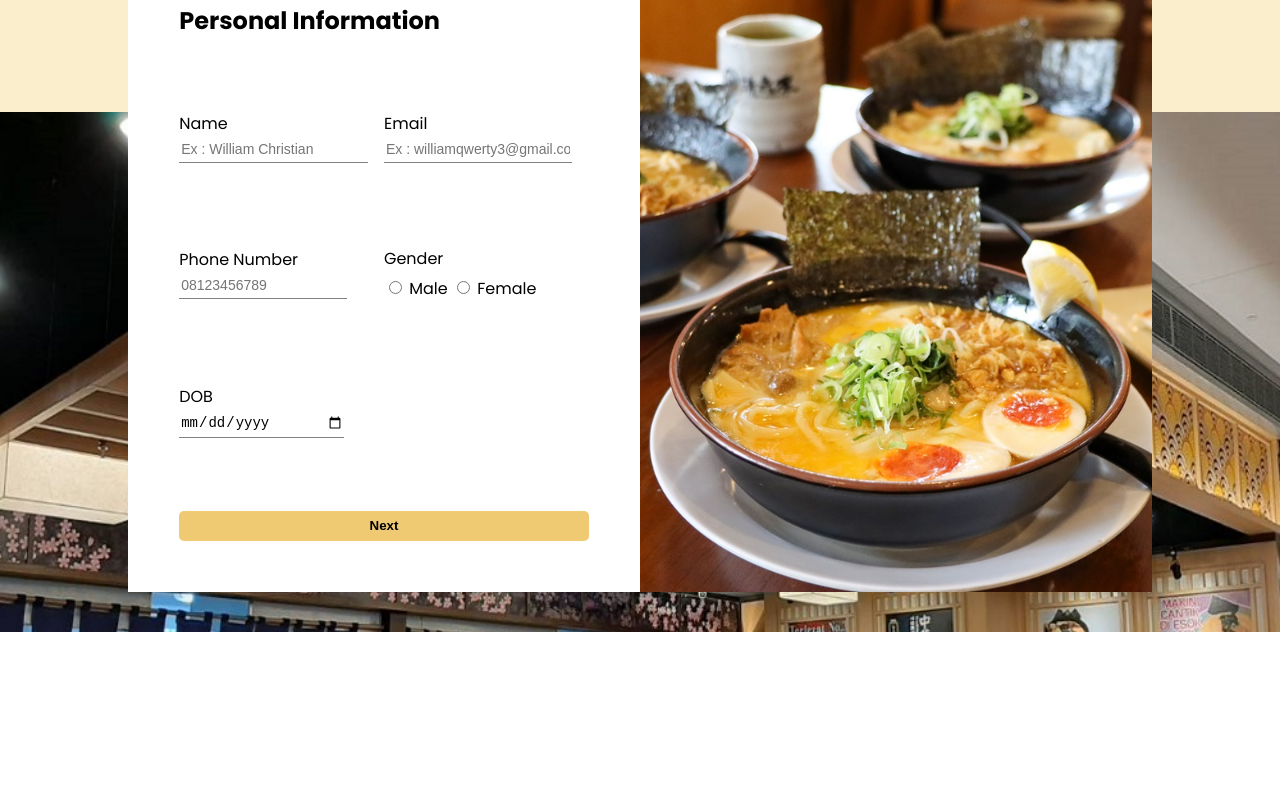
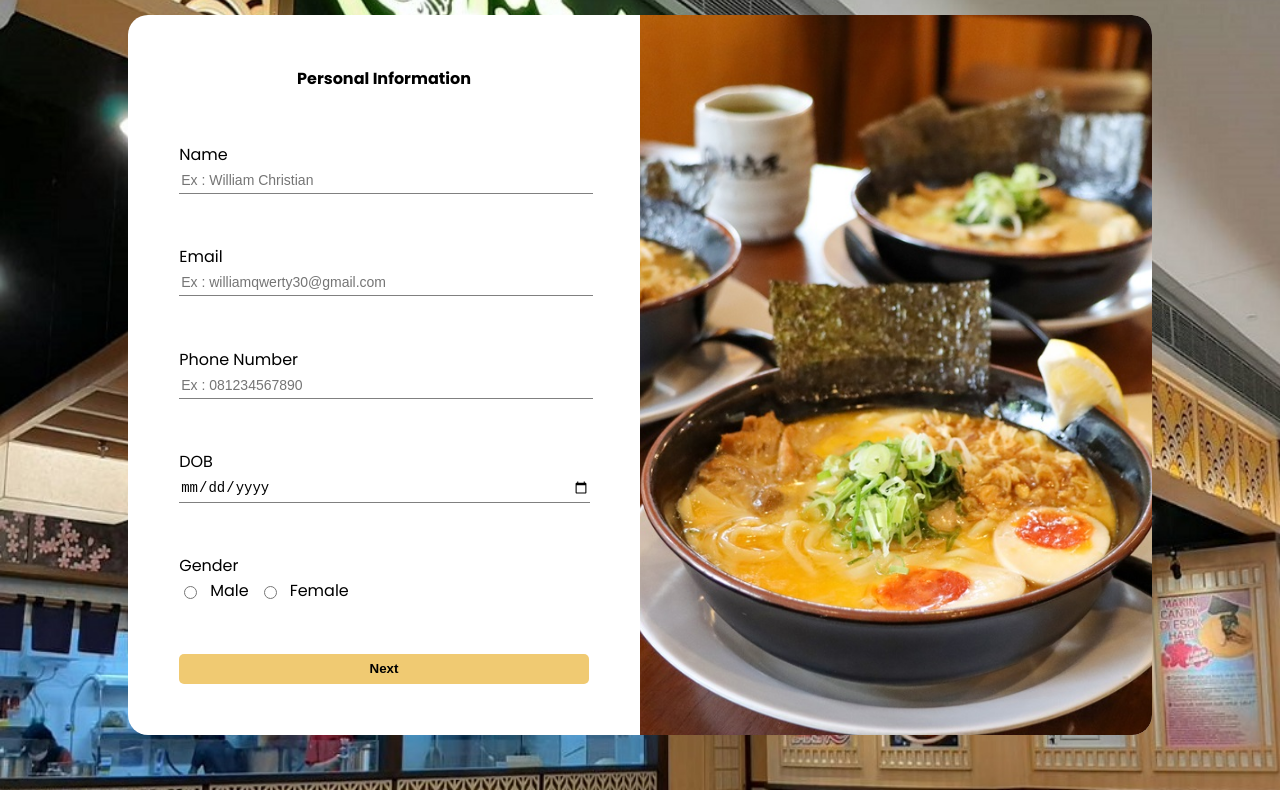
Before and after one commit to axelkrnwn/Xeirock-Ya, a plain HTML site: page register.html in a window 1280 px wide. Shown: the part 185-975 px from the top of the page. Before the commit the page ends 817 px from the top, so only its background shows below. Drawn offline with Linux system fonts and the light colour scheme.

Commit message:
fix : revision register page

```diff
--- a/register.css
+++ b/register.css
@@ -1,21 +1,22 @@
 *{
-    transition: all 0.4s ease;
+    transition: all 0.6s ease;
 }
 #form-1{
     display: flex;
     box-sizing: border-box;
-
+    overflow: hidden;
+    border-radius: 20px;
     background-color: white;
     position: absolute;
     z-index: 10;
     left: 50%;
-    top: 50%;
+    top: 70%;
     transform: translate(-50%, -50%);
     width: 80%;
-    height: 80vh;
+    height: 90vh;
 }
 
-.form-fields, .form-fields2{
+.form-fields{
     box-sizing: border-box;
     padding: 5%;
     width: 50%;
@@ -31,7 +32,6 @@
     width: 50%;
     overflow: hidden;
     height: 100%;
-    position: absolute;
     z-index: 10;
 }
 
@@ -40,6 +40,26 @@
     justify-content: space-between;
     align-items: center;
     width: 100%;
+}
+
+#next-btn, #back-btn, #submit-btn{
+    border: none;
+    background-color: #f0ca72;
+    color: #000000;
+    height: 30px;
+    font-weight: 600;
+    padding-top: 5px;
+    border-radius: 5px;
+    padding-bottom: 5px;
+}
+
+#back-btn, #submit-btn{
+    width: 45%;
+}
+
+#next-btn:hover, #back-btn:hover, #submit-btn:hover{
+    background-color: #250303;
+    color: white;
 }
 
 #next-form, #submit-form{
--- a/register.html
+++ b/register.html
@@ -26,70 +26,80 @@
 </header>
 
 
-<div style="position: relative; height: 150vh; background: url('./asset/location_1.jpg'); background-repeat: no-repeat; background-size: cover; height: 90vh;">
-        <div action="" id = "form-1">
+<div style="position: relative; background: url('./asset/location_1.jpg'); background-repeat: no-repeat; background-size: cover; height: 110vh;">
+</div>
+
+    <form id = "form-1">
         <div class="form-image" id = "form-image">
             <img src="./asset/landing_image.jpg" alt="" style="object-fit: cover; width: 100%; height: 100%;">
         </div>
-            <form class="form-fields" id = "first-form">
-                <h2 style="padding: 0; margin: 0;">Personal Information</h2>
-                <div class="field-line-1">
-                    <div style="width:50%;">
+        <div class="form-fields">
+            <h4 style="text-align: center; padding: 0; margin: 0">Personal Information</h4>
+
+            <div style="width:100%;">
                 <label for="name" style="font-family: 'Poppins';">Name</label><br>
-                        <input type="text" id="name" required style="width: 90%;outline: none; border-top: none; border-left: none; border-right: none; border-bottom: 1px solid gray;  padding-top: 5px; padding-bottom: 5px; font-size: 14px;" placeholder="Ex : William Christian"><br>
+                <input type="text" id="name"  style="width: 100%;outline: none; border-top: none; border-left: none; border-right: none; border-bottom: 1px solid gray;  padding-top: 5px; padding-bottom: 5px; font-size: 14px;" placeholder="Ex : William Christian"><br>
             </div>
-                    <div style="width:50%;  padding-top: 10px; padding-bottom: 10px;">
+
+            <div style="width:100%;">
                 <label for="email" style="font-family: 'Poppins';">Email</label><br>
-                        <input type="email" id="email" required style="width: 90%;outline: none; border-top: none; border-left: none; border-right: none; border-bottom: 1px solid gray;  padding-top: 5px; padding-bottom: 5px;font-size: 14px;" placeholder="Ex : williamqwerty3@gmail.com"><br>
+                <input type="email" id="email"  style="width: 100%;outline: none; border-top: none; border-left: none; border-right: none; border-bottom: 1px solid gray;  padding-top: 5px; padding-bottom: 5px; font-size: 14px;" placeholder="Ex : williamqwerty30@gmail.com"><br>
+            </div>
+
+            <div style="width:100%;">
+                <label for="tel" style="font-family: 'Poppins';">Phone Number</label><br>
+                <input type="tel" id="tel"  style="width: 100%;outline: none; border-top: none; border-left: none; border-right: none; border-bottom: 1px solid gray;  padding-top: 5px; padding-bottom: 5px; font-size: 14px;" placeholder="Ex : 081234567890"><br>
+            </div>
+
+            <div style="width:100%;">
+                <label for="dob" style="font-family: 'Poppins';">DOB</label><br>
+                <input type="date" id="dob"  style="width: 100%;outline: none; border-top: none; border-left: none; border-right: none; border-bottom: 1px solid gray;  padding-top: 5px; padding-bottom: 5px; font-size: 14px;" placeholder="DD/MM/YYYY"><br>
+            </div>
+            <div style="width: 100%; display: flex; flex-direction: column">
+                <h4 style="font-weight: 400; padding: 0; margin: 0">Gender</h4>
+                <div style="width:100%; display: flex; column-gap: 10px; align-items: center">
+                    <input type="radio" name="gender" id = "male"> <label for="male">Male</label>
+                    <input type="radio" name="gender" id = "female"><label for="female">Female</label>
                 </div>
             </div>
-                <div class="field-line-2">
-                    <div style="width:50%; padding-top: 10px; padding-bottom: 10px;">
-                        <label for="tel" style="font-family: 'Poppins';">Phone Number</label><br>
-                        <input type="tel" id="tel" required style="width: 80%;outline: none; border-top: none; border-left: none; border-right: none; border-bottom: 1px solid gray; padding-top: 5px; padding-bottom: 5px;font-size: 14px;" placeholder="08123456789"><br>
+
+
+
+            <button type="button" id="next-btn">Next</button>
+
         </div>
-                    <div style="width:50%; padding-top: 10px; padding-bottom: 10px;">
-                        <label for="gender">Gender</label>
-                        <div style="margin-top: 5px;">
-                            <input type="radio" name="gender" id="male"> <label for="">Male</label>
-                            <input type="radio" name="gender" id="female"> <label for="">Female</label>
-                        </div>
-                    </div>
-                </div>
-                <div class="field-line-3">
-                    <div style="width:50%; padding-top: 10px; padding-bottom: 10px;">
-                        <label for="dob" style="font-family: 'Poppins';">DOB</label><br>
-                        <input type="date" id="dob" required style="width: 80%; border-top: none; border-left: none; border-right: none; outline: none; border-bottom: 1px solid gray; padding-top: 5px; padding-bottom: 5px;font-size: 14px;"><br>
-                    </div>
-                </div>
-            <button id ="next-form">Next</button>
-        </form>
-        <form class="form-fields2" id = "second-form">
-            <div style="width: 100%; padding-top: 10px; padding-bottom: 10px; display: flex; flex-direction: column; justify-content: space-between; height: 100%;">
-                <h2 style="padding: 0; margin: 0;">Membership Detail</h2>
-                <div>
+        <div class="form-fields">
+            <h4 style="text-align: center; padding: 0; margin: 0">Membership Detail</h4>
+            <div style="width:100%;">
                 <label for="type" style="font-family: 'Poppins';">Membership Type</label><br>
-                    <select name="" id="type"  style="width: 80%;outline: none;  border-top: none; border-left: none; border-right: none; border-bottom: 1px solid gray; padding-top: 5px; padding-bottom: 5px;font-size: 14px;">
+                <select name="" id="type"  style="width: 100%;outline: none;  border-top: none; border-left: none; border-right: none; border-bottom: 1px solid gray; padding-top: 5px; padding-bottom: 5px;font-size: 14px;">-->
                     <option value="1">Regular</option>
                     <option value="2">Premium</option>
                     <option value="3">Royal</option>
                 </select>
-                    <div style="width: 50%; padding-top: 10px; padding-bottom: 10px;">
+            </div>
+
+            <div style="width:100%;">
                 <label for="num" style="font-family: 'Poppins';">Membership Duration (in month)</label><br>
-                        <input type="number" id="num" required style="width: 80%; outline: none; border-top: none; border-left: none; border-right: none; border-bottom: 1px solid gray; padding-top: 5px; padding-bottom: 5px;font-size: 14px;" min="6" max="12" value="6"><br>
+                <input type="number" id="num"  style="width: 100%; outline: none; border-top: none; border-left: none; border-right: none; border-bottom: 1px solid gray; padding-top: 5px; padding-bottom: 5px;font-size: 14px;" min="6" max="12" value="6"><br>
+            </div>
+
+            <div style="width:100%;">
+                <label for="reason" style="font-family: 'Poppins';">Reason</label><br>
+                <input id="reason"  style="width: 100%;outline: none; border-top: none; border-left: none; border-right: none; border-bottom: 1px solid gray;  padding-top: 5px; padding-bottom: 5px; font-size: 14px;" placeholder="Ex : Type reason why you want to be membership here.."/><br>
+            </div>
+
+            <div style="display: flex; align-items: center; column-gap: 20px">
+                <input id="check" type="checkbox"  style="font-size: 14px;"/>
+                <label for="check" style="font-family: 'Poppins';">I agree to term and conditions</label><br>
+            </div>
+
+            <div style="display: flex; justify-content: space-between; width: 100%">
+                <button type="button" id="back-btn">Back</button>
+                <button type="submit" id="submit-btn">Submit</button>
             </div>
             </div>
-                <div style="display: flex; flex-direction: column; row-gap: 20px;">
-                    <div>
-                        <input type="checkbox" id="num" required="">
-                        <label for="num" style="font-family: Arial, Helvetica, sans-serif;">I agree to the terms and conditions</label>
-                    </div>
-                    <button id ="submit-form">Submit</button>
-                </div>
-            </div>
-        </fo>
-    </d>
-</div>
+        </form>
 
     <footer style="display: flex; align-items: center; justify-content: center; text-align: center; width: 100%; background-color: #fbeecd; color: #250303; height: 200px;">
         <div>
--- a/register.js
+++ b/register.js
@@ -1,9 +1,13 @@
-document.getElementById('first-form').addEventListener('submit', (e) => {
+document.getElementById('next-btn').addEventListener('click', (e) => {
     e.preventDefault()
-    document.getElementById('form-image').style.left = 0
+    document.getElementById('form-image').style.left = "0"
 })
 
-document.getElementById('second-form').addEventListener('submit', (e) => {
+document.getElementById('back-btn').addEventListener('click', (e) => {
     e.preventDefault()
-    window.location.href = '/'
+    document.getElementById('form-image').style.left = "50%"
 })
+document.getElementById('form-1').addEventListener('submit', (e) => {
+    e.preventDefault()
+    window.location.href = './index.html'
+})
```
Lines whose indentation alone changed are shown as unchanged.
